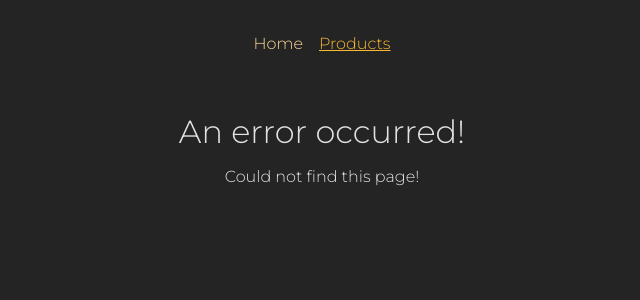
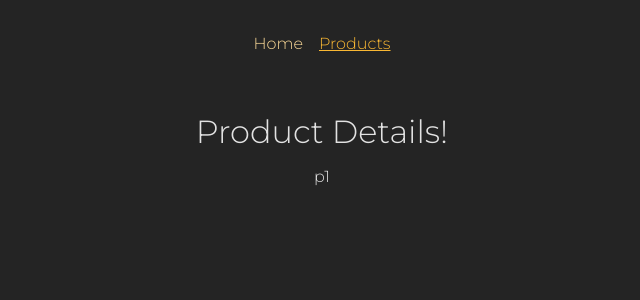
Before and after one commit to sergiy-chumachenko/mpa-react-router, a React (Create React App) app: page /products/p1 in a window 1280 px wide. Shown: the top 300 px of the page, without its empty margins (318-958 px from the left). Built offline with nearby package versions, Linux system fonts and the light colour scheme.

Commit message:
links for dynamic routes added

```diff
--- a/src/App.js
+++ b/src/App.js
@@ -4,6 +4,7 @@
 import ProductsPage from "./pages/Products";
 import RootLayout from "./pages/Root";
 import ErrorPage from "./pages/Error";
+import ProductDetail from "./pages/ProductDetail";
 
 
 const router = createBrowserRouter([
@@ -14,6 +15,7 @@
     children: [
         {path: '/', element: <HomePage/>},
         {path: '/products', element: <ProductsPage/>},
+        {path: '/products/:productId', element: <ProductDetail/>},
     ],
   },
 ]);
--- /dev/null
+++ b/src/pages/ProductDetail.js
@@ -0,0 +1,13 @@
+import {useParams} from "react-router-dom";
+
+const ProductDetail = () => {
+    const params = useParams();
+    return (
+        <>
+            <h1>Product Details!</h1>
+            <p>{params.productId}</p>
+        </>
+    );
+}
+
+export default ProductDetail;
--- a/src/pages/Products.js
+++ b/src/pages/Products.js
@@ -1,5 +1,23 @@
+import {Link} from "react-router-dom";
+
+
+
+const PRODUCTS = [
+    {id: 'p1', title: 'Product 1'},
+    {id: 'p2', title: 'Product 2'},
+    {id: 'p3', title: 'Product 3'},
+];
+
+
 const ProductsPage = () => {
-    return <h1>Products Page</h1>;
+    return (
+        <>
+            <h1>Products Page</h1>
+            <ul>
+                {PRODUCTS.map(product => <li key={product.id}><Link to={`/products/${product.id}`}>{product.title}</Link></li>)}
+            </ul>
+        </>
+    );
 }
 
 export default ProductsPage;
```
